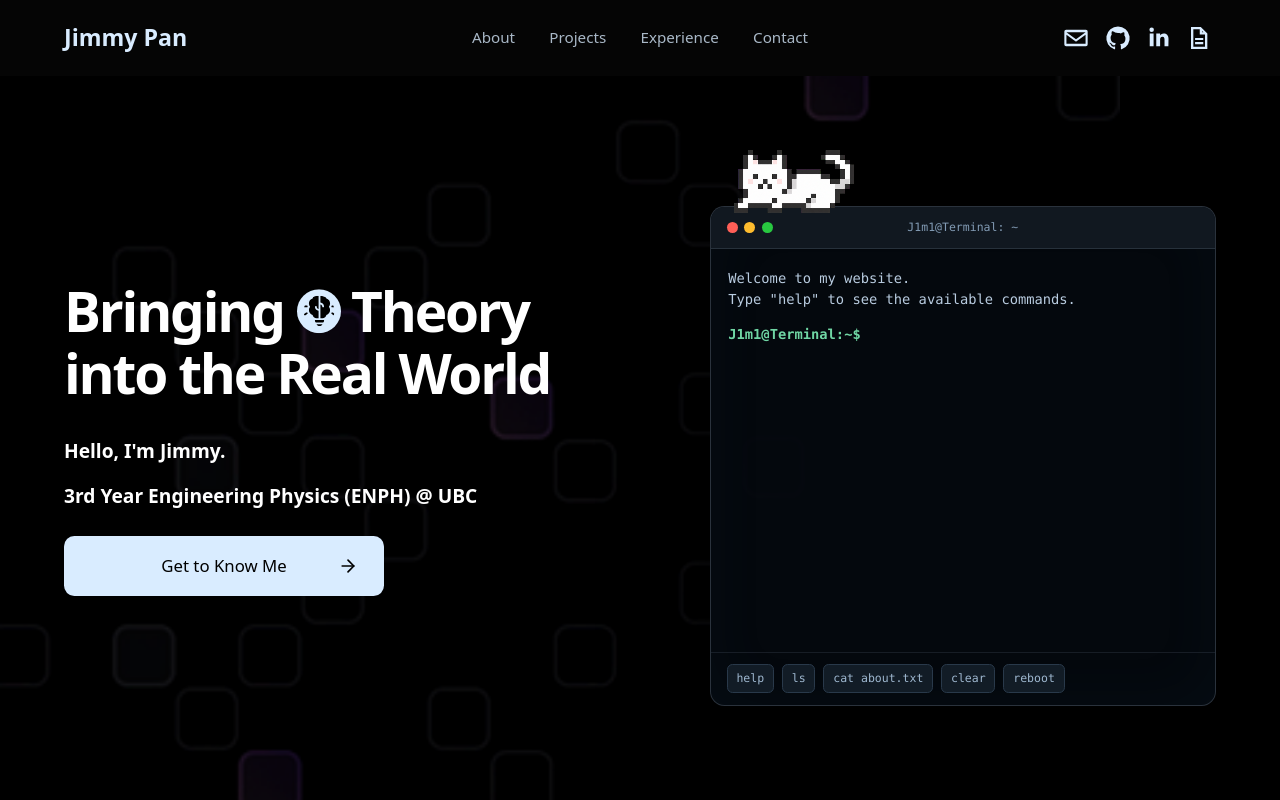
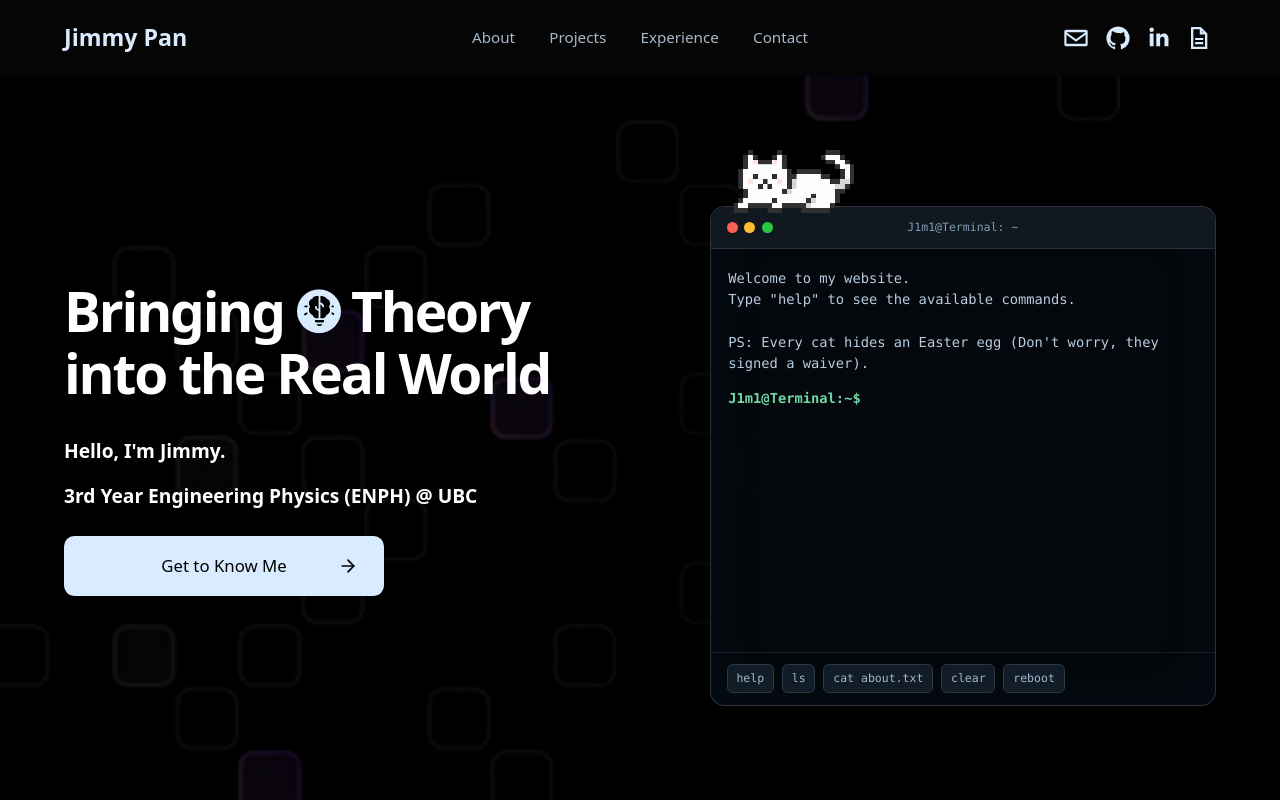
Before and after one commit to J1m1-P/J1m1-P.github.io, a React (Vite) app: page /#/ in a window 1280 px wide. Built offline with nearby package versions, Linux system fonts and the light colour scheme; a web font is replaced by a local one.

Commit message:
Add cat easter egg hint to terminal

```diff
--- a/src/content/terminal.js
+++ b/src/content/terminal.js
@@ -26,7 +26,8 @@ export const terminal = {
   host: "Terminal",
   welcome: [
     `Welcome to my website.`,
-    'Type "help" to see the available commands.',
+    'Type "help" to see the available commands.\n',
+    "PS: Every cat hides an Easter egg (Don't worry, they signed a waiver).",
   ],
   shortcuts: ["help", "ls", "cat about.txt", "clear", "reboot"],
   files: {
```
